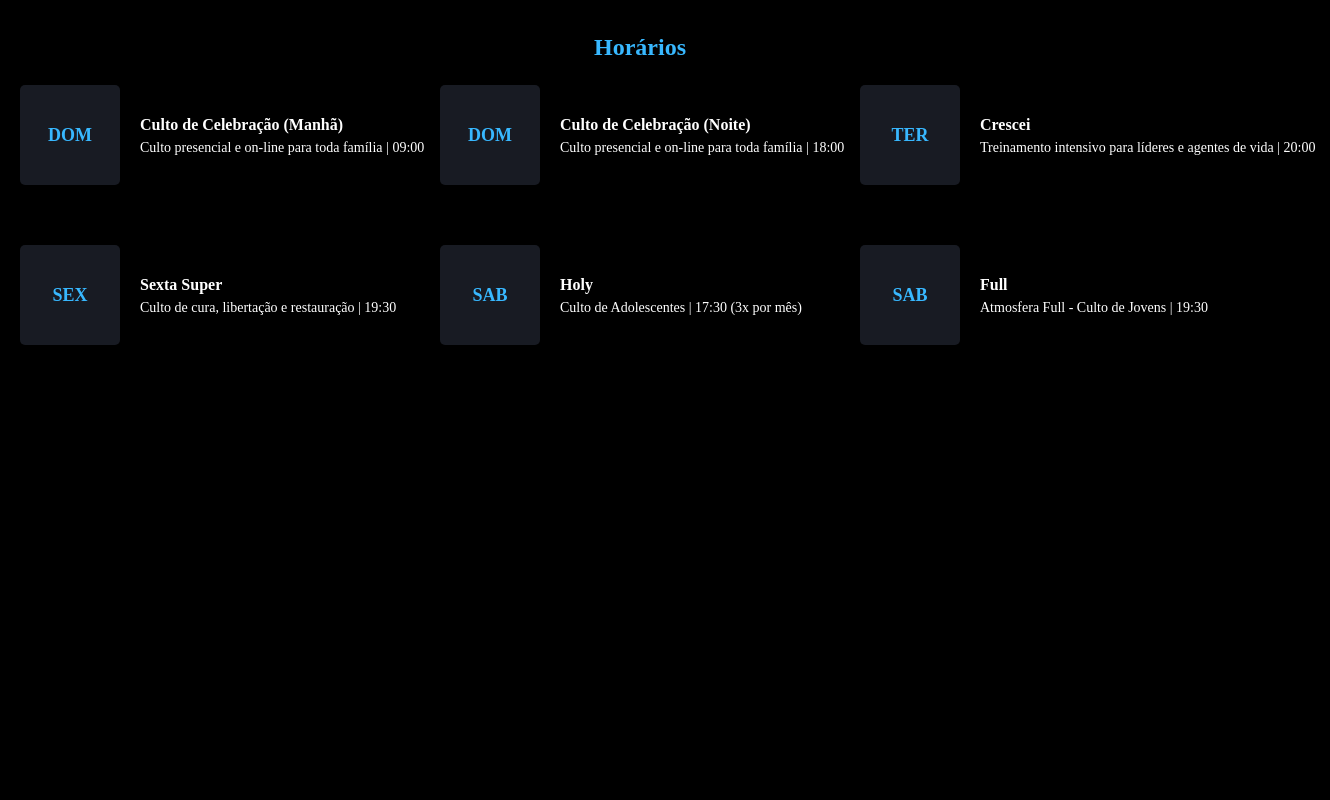
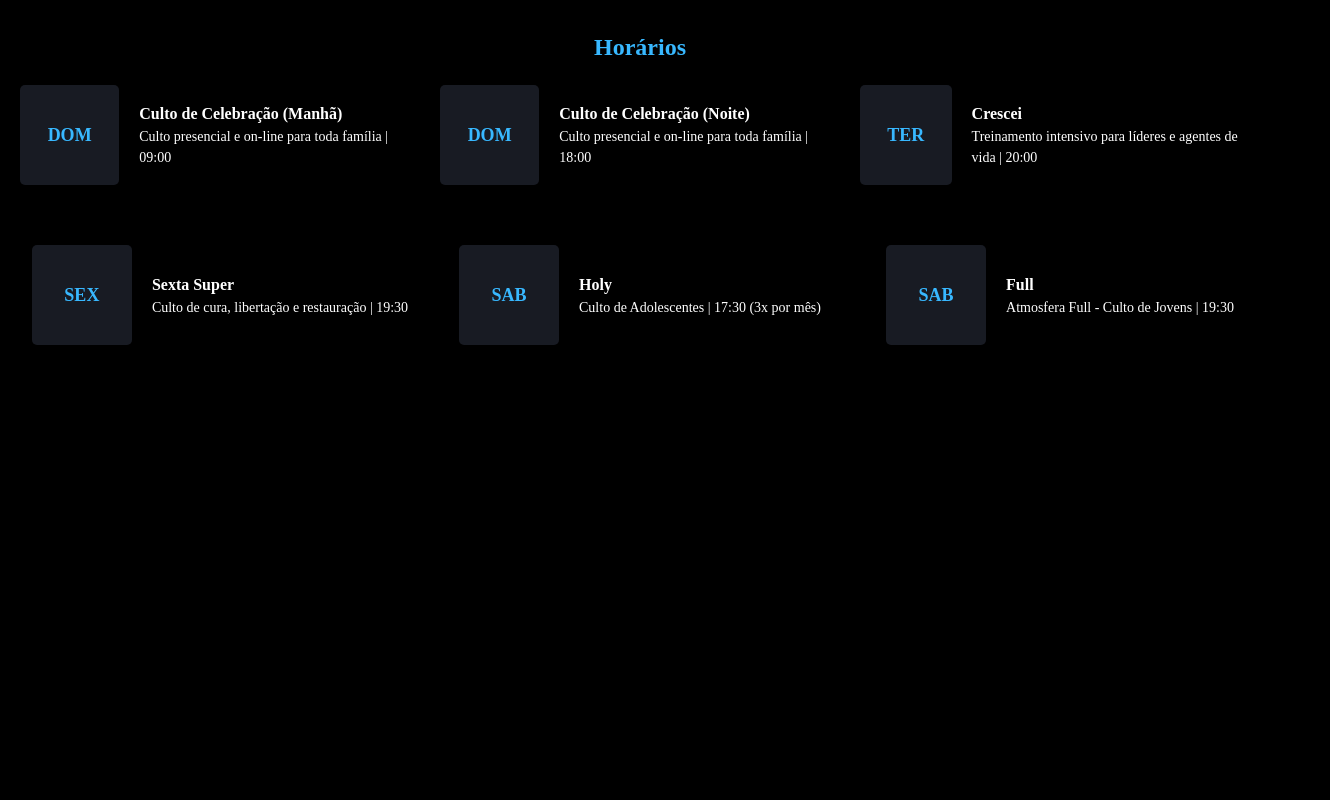
Before and after one commit to lcpsd/one-page-fonte-viva, a Next.js app: page / in a window 1280 px wide. Shown: the part 3160-3960 px from the top of the page, 1330 px wide, since content can reach past the window. Built offline with nearby package versions, Linux system fonts and the light colour scheme; no server answers.

Commit message:
hours card fixed

```diff
--- a/src/components/HourCard.tsx
+++ b/src/components/HourCard.tsx
@@ -13,7 +13,7 @@ export function HourCard({hourData}){
                 <Text fontSize="md" fontWeight="bold">
                     {hourData.title}
                 </Text>
-                <Text fontSize="sm" w={{base:"250px",lg:"350px"}}>
+                <Text fontSize="sm" w="100%" maxW={{base:"250px",lg:"350px"}}>
                     {hourData.description}
                 </Text>
             </Flex>
--- a/src/pages/index.tsx
+++ b/src/pages/index.tsx
@@ -18,7 +18,11 @@ export default function Home() {
   return (
     <>
       <Header />
-      <FloatButton icon={RiWhatsappFill} text="Fale Conosco" visibleHeight={1000} hideOffset={300}/>
+      <FloatButton
+        icon={RiWhatsappFill}
+        text="Fale Conosco"
+        visibleHeight={1000}
+        hideOffset={300} />
       <Flex direction='column' align='center'>
         <HeaderSection />
 
```
